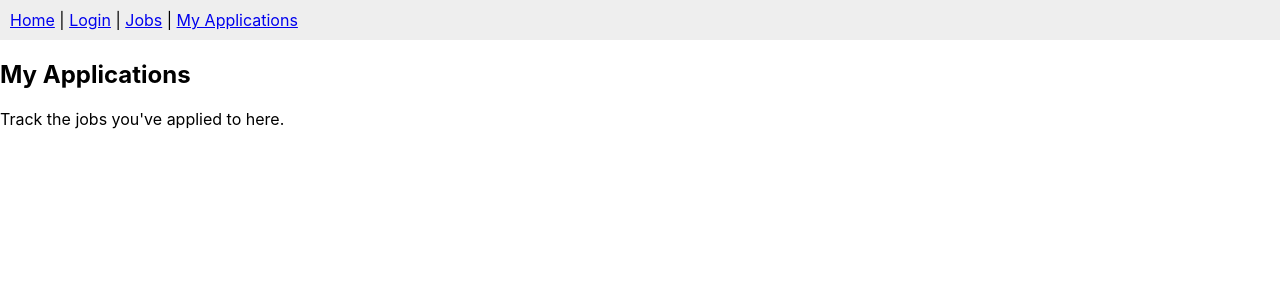
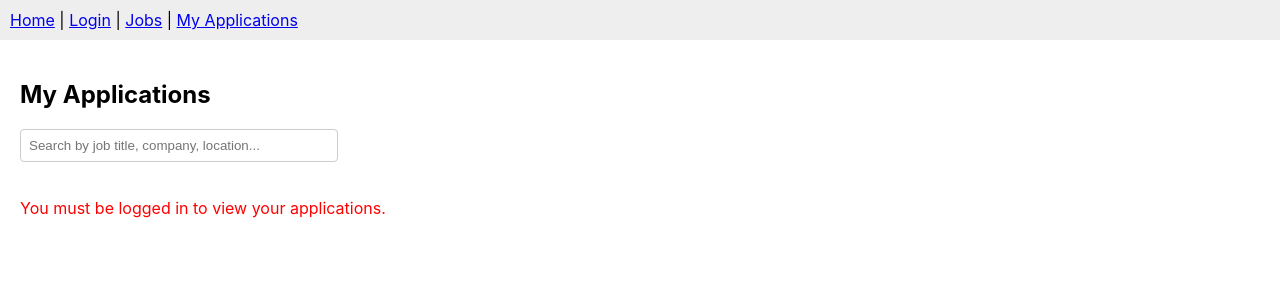
Before and after one commit to Musharraf551/Job-Portal-Full-Stack, a React (Create React App) app in the folder frontend/: page /my-applications in a window 1280 px wide. Shown: the top 300 px of the page. Built offline with nearby package versions, Linux system fonts and the light colour scheme.

Commit message:
fixed myapplications.js file

```diff
--- a/frontend/src/pages/MyApplications.js
+++ b/frontend/src/pages/MyApplications.js
@@ -1,12 +1,107 @@
-import React from 'react';
+import React, { useEffect, useState, useRef } from "react";
 
-function MyApplications() {
+const MyApplications = () => {
+  const [applications, setApplications] = useState([]);
+  const [search, setSearch] = useState("");
+  const [loading, setLoading] = useState(false);
+  const [error, setError] = useState("");
+  const debounceTimeout = useRef(null);
+
+  const fetchApplications = async (searchQuery = "") => {
+    setLoading(true);
+    setError("");
+
+    try {
+      const token = localStorage.getItem("access_token");
+      if (!token) {
+        setError("You must be logged in to view your applications.");
+        setLoading(false);
+        return;
+      }
+
+      const url = searchQuery
+        ? `http://127.0.0.1:8000/api/my-applications/?search=${encodeURIComponent(searchQuery)}`
+        : `http://127.0.0.1:8000/api/my-applications/`;
+
+      const res = await fetch(url, {
+        headers: {
+          Authorization: `Bearer ${token}`,
+        },
+      });
+
+      if (res.status === 429) {
+        throw new Error("Too many requests. Please wait and try again.");
+      }
+
+      if (!res.ok) {
+        throw new Error(`Error ${res.status}: ${res.statusText}`);
+      }
+
+      const data = await res.json();
+      setApplications(data.results);
+    } catch (err) {
+      setError(err.message);
+      setApplications([]);
+    } finally {
+      setLoading(false);
+    }
+  };
+
+  const handleSearch = (e) => {
+    const value = e.target.value;
+    setSearch(value);
+
+    if (debounceTimeout.current) clearTimeout(debounceTimeout.current);
+
+    debounceTimeout.current = setTimeout(() => {
+      fetchApplications(value);
+    }, 500);  // 500ms debounce delay
+  };
+
+  useEffect(() => {
+    fetchApplications();
+  }, []);
+
   return (
-    <div>
+    <div style={{ padding: "20px" }}>
       <h2>My Applications</h2>
-      <p>Track the jobs you've applied to here.</p>
+
+      <input
+        type="text"
+        placeholder="Search by job title, company, location..."
+        value={search}
+        onChange={handleSearch}
+        style={{
+          padding: "8px",
+          marginBottom: "20px",
+          width: "300px",
+          border: "1px solid #ccc",
+          borderRadius: "4px",
+        }}
+      />
+
+      {loading && <p>Loading applications...</p>}
+      {error && <p style={{ color: "red" }}>{error}</p>}
+
+      {!loading && !error && (
+        <>
+          {applications.length > 0 ? (
+            <ul>
+              {applications.map((app) => (
+                <li key={app.id} style={{ marginBottom: "10px" }}>
+                  <strong>{app.job.title}</strong> at {app.job.company}
+                  <br />
+                  Applied on: {new Date(app.applied_at).toLocaleDateString()}
+                </li>
+              ))}
+            </ul>
+          ) : (
+            <p>No applications found.</p>
+          )}
+        </>
+      )}
     </div>
   );
-}
+};
 
 export default MyApplications;
```
Also changed, not shown: 1 other file (tests, documents, lock files or other folders).
